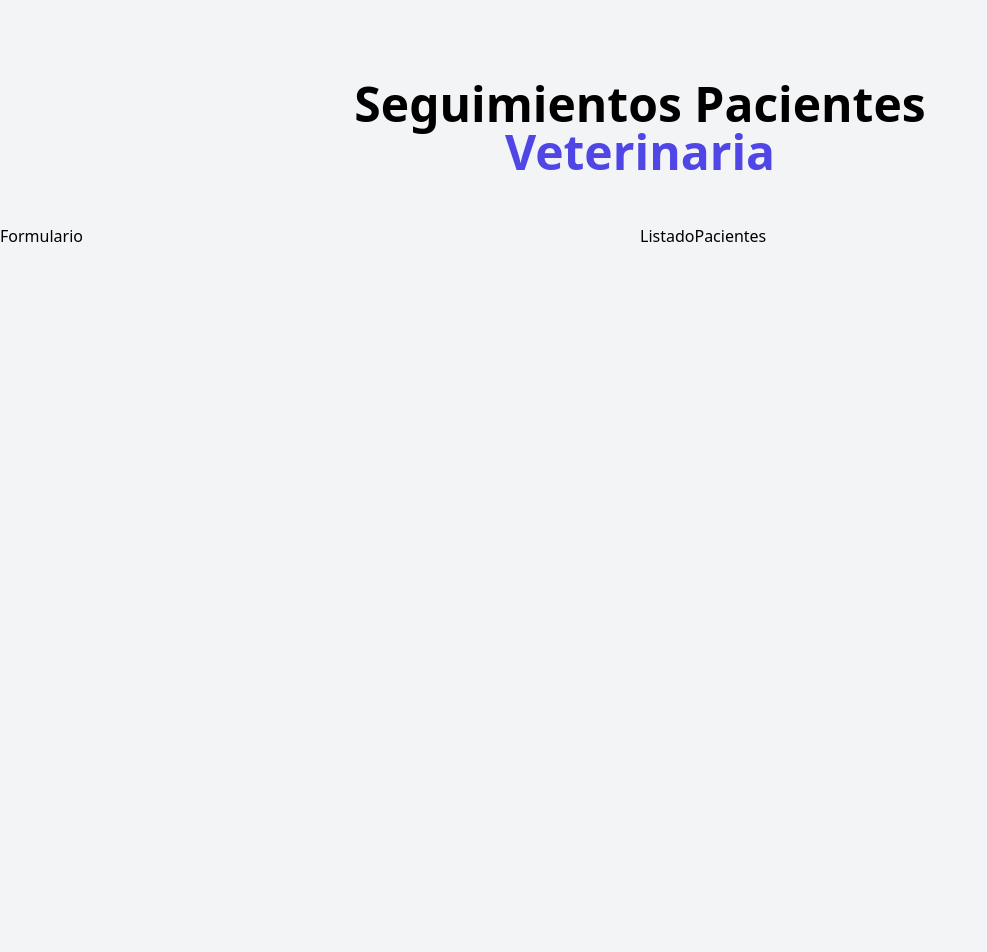
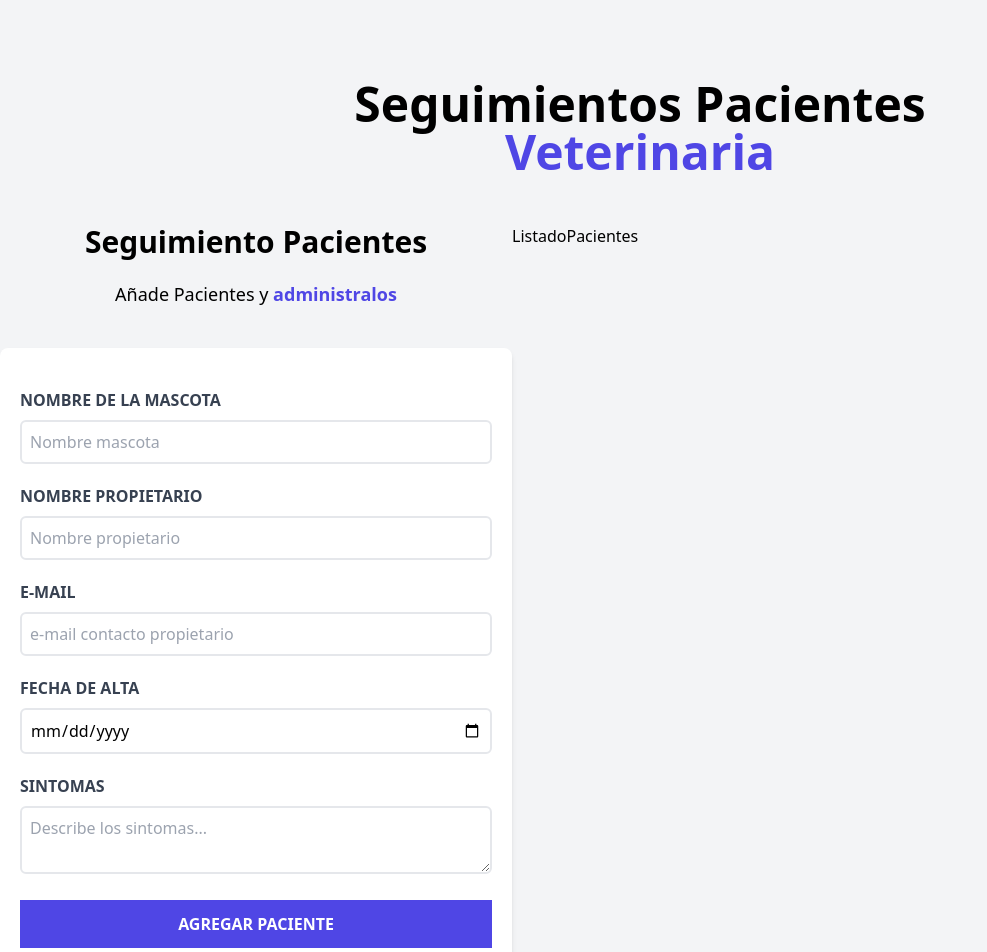
Before and after one commit to Abel9013/ListadoPacientes, a React (Vite) app: page / in a window 1280 px wide. Shown: the top 952 px of the page, without its empty margins (0-987 px from the left). Before the commit the page ends 880 px from the top, so only its background shows below. Built offline with nearby package versions, Linux system fonts and the light colour scheme.

Commit message:
add formSeguimientoPacientes

```diff
--- a/src/components/Formulario.jsx
+++ b/src/components/Formulario.jsx
@@ -2,7 +2,61 @@
 
 const Formulario = () => {
   return (
-    <div className='w-1/2'>Formulario</div>
+    <div className='md:w-1/2 lg:w-2/5'>
+    <h2 className='font-black text-3xl text-center'>Seguimiento Pacientes</h2>
+    <p className='text-lg mt-5 text-center mb-10'>Añade Pacientes y <span className='text-indigo-600 font-bold '>administralos</span> </p>
+
+      <form className='bg-white shadow-md rounded-lg py-10 px-5 mb-10'>
+        <div className='mb-5'>
+          <label htmlFor='mascota' className='block text-gray-700 uppercase font-bold'>
+            Nombre de la mascota
+            </label>
+
+          <input id='mascota' className='border-2 w-full mt-2 p-2 placeholder-gray-400 rounded-md' type="text" placeholder='Nombre mascota' />
+
+        </div>
+        <div className='mb-5'>
+          <label htmlFor='propietario' className='block text-gray-700 uppercase font-bold'>
+            Nombre propietario
+            </label>
+
+          <input id='propietario' className='border-2 w-full mt-2 p-2 placeholder-gray-400 rounded-md' type="text" placeholder='Nombre propietario' />
+
+        </div>
+        <div className='mb-5'>
+          <label htmlFor='email' className='block text-gray-700 uppercase font-bold'>
+            e-mail
+            </label>
+
+          <input id='email' className='border-2 w-full mt-2 p-2 placeholder-gray-400 rounded-md' type="email" placeholder='e-mail contacto propietario' />
+
+        </div>
+        <div className='mb-5'>
+          <label htmlFor='alta' className='block text-gray-700 uppercase font-bold'>
+          Fecha de alta
+            </label>
+
+          <input id='alta' className='border-2 w-full mt-2 p-2 placeholder-gray-400 rounded-md' type="date"/>
+
+        </div>
+        <div className='mb-5'>
+          <label htmlFor='sintomas' className='block text-gray-700 uppercase font-bold'>
+          sintomas
+            </label>
+          <textarea id='sintomas'
+           className='border-2 w-full mt-2 p-2 placeholder-gray-400 rounded-md'
+           placeholder='Describe los sintomas...' />
+        </div>
+        <input type='submit'
+        className='bg-indigo-600 w-full p-3 text-white uppercase font-bold hover:bg-indigo-700 cursor-pointer transition-all'
+        value="Agregar Paciente" />
+
+      </form>
+
+
+
+    </div>
+
   )
 }
 
--- a/src/components/ListadoPacientes.jsx
+++ b/src/components/ListadoPacientes.jsx
@@ -1,6 +1,6 @@
 const ListadoPacientes = () => {
   return (
-    <div className="w-1/2">
+    <div className="md:w-1/2 lg:w-2/5">
         <h2>ListadoPacientes</h2>
     </div>
 
```
